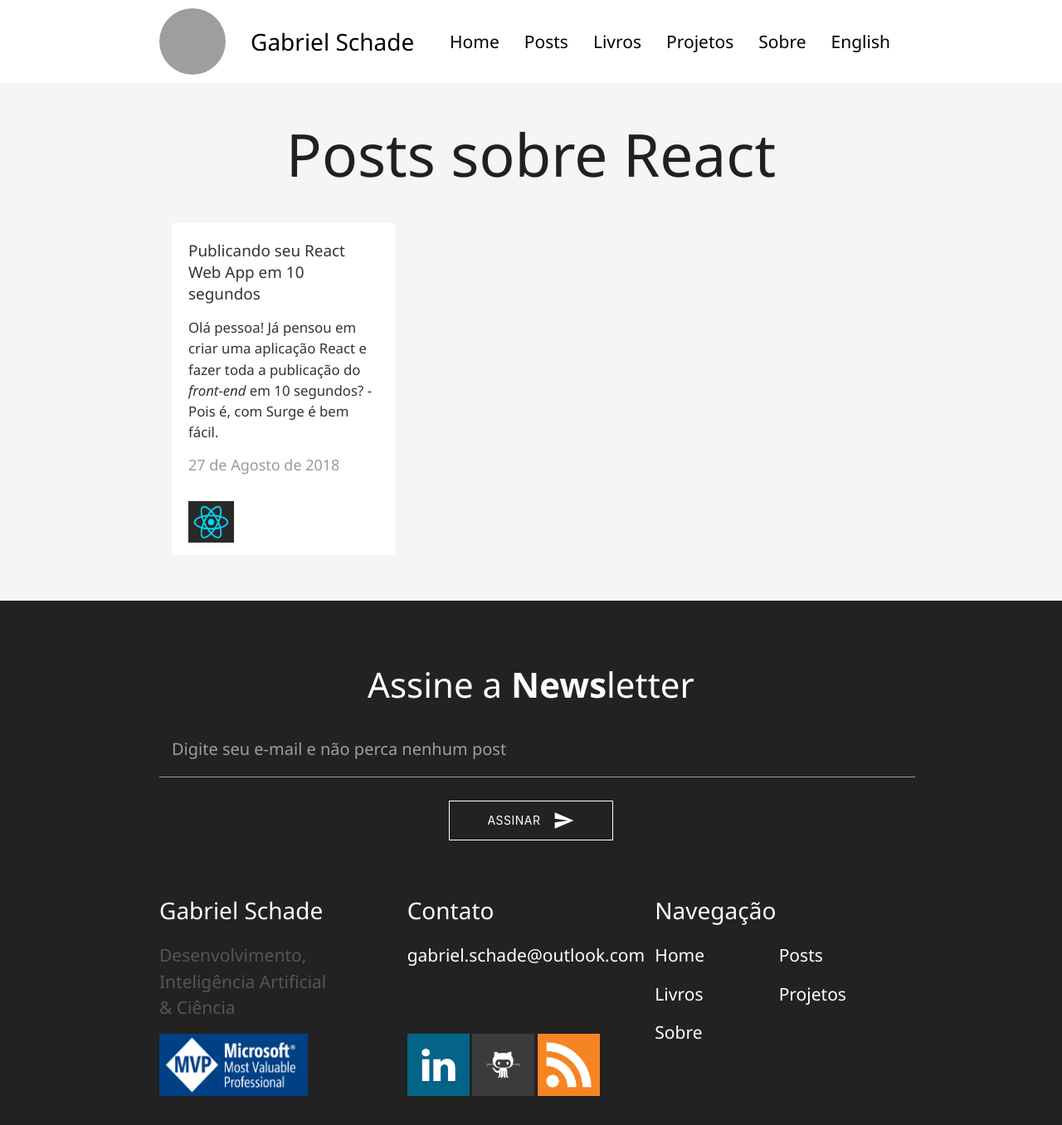
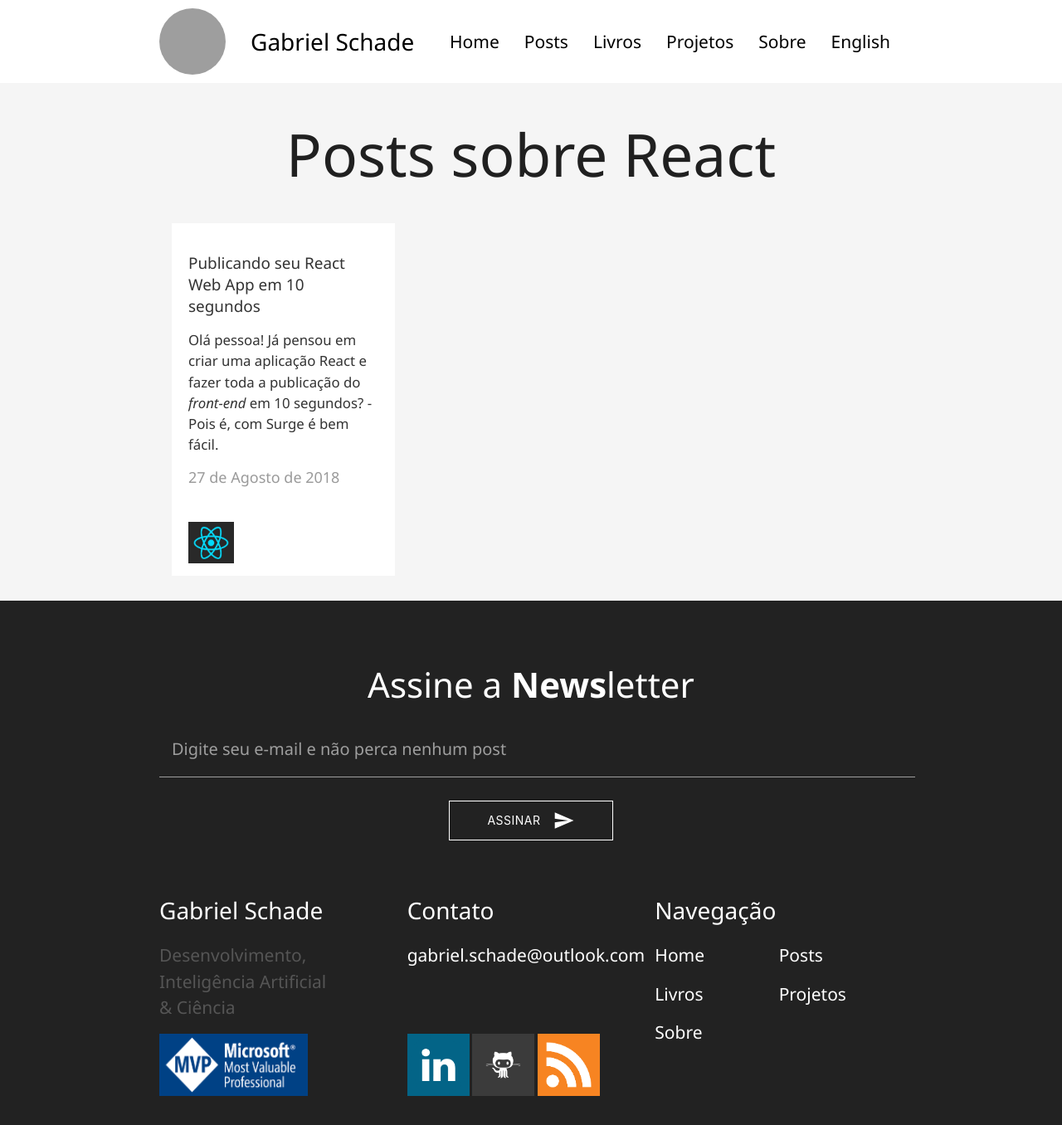
Before and after one commit to gabrielschade/gabrielschade.github.io, a Jekyll site: the page built from posts-categoria/react.html, in a window 1280 px wide and 1356 px high. Shown: the whole window at 83% size. Built offline with Jekyll 4.4.1, drawn with Linux system fonts in a browser that asks for light colours; nearby versions of some CDN libraries; comment, search, counter and statistics services are not loaded; grey boxes are pictures that could not be loaded.

Commit message:
Atualizações no card;

```diff
--- a/_includes/single-post-new.html
+++ b/_includes/single-post-new.html
@@ -4,7 +4,7 @@
             <div style="padding:15px;cursor:pointer;">
                 <div class="card-post">
                     {% unless post.image %}
-                        <span class="card-title light-font" style="line-height: normal;">{{ post.title }}</span>
+                        <div class="card-title light-font" style="line-height: normal;">{{ post.title }}</div>
 
                         <div class="card-content" style="padding:15px 0;">
                             <div class="post-excerpt" style="{{include._style}} height: 150px;
--- a/css/blog-new.css
+++ b/css/blog-new.css
@@ -213,8 +213,8 @@ h3{
     background-color:white;
     color: #333;
     margin: 15px;
-    min-height: 400px;
-    height: 400px;
+    min-height: 425px;
+    height: 425px;
     -webkit-transition: all 500ms cubic-bezier(0, 0, 0.2, 1);
     -moz-transition: all 500ms cubic-bezier(0, 0, 0.2, 1);
     -ms-transition: all 500ms cubic-bezier(0, 0, 0.2, 1);
@@ -262,8 +262,8 @@ h3{
 }
 
 .card-post{
-    min-height: 300px;
-    height: 300px;
+    min-height: 325px;
+    height: 325px;
 }
 
 .post:hover{
@@ -284,6 +284,7 @@ h3{
 }
 
 .card-title{
+    padding-top:15px;
     font-size:1.35em;
     font-family: 'Segoe UI Light','Segoe UI', Tahoma, Geneva, Verdana, sans-serif;
 }
```
